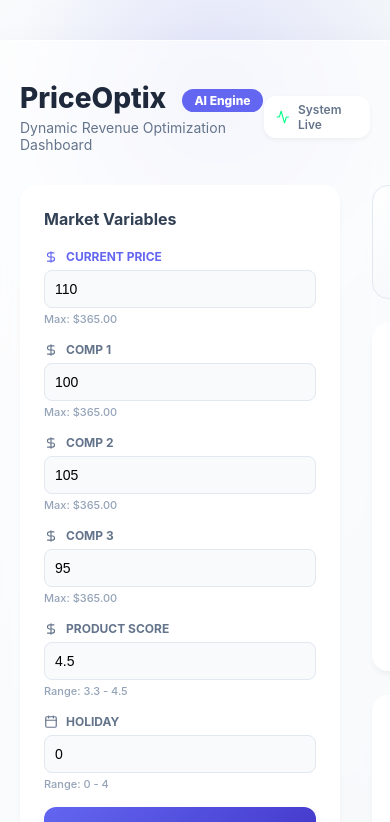
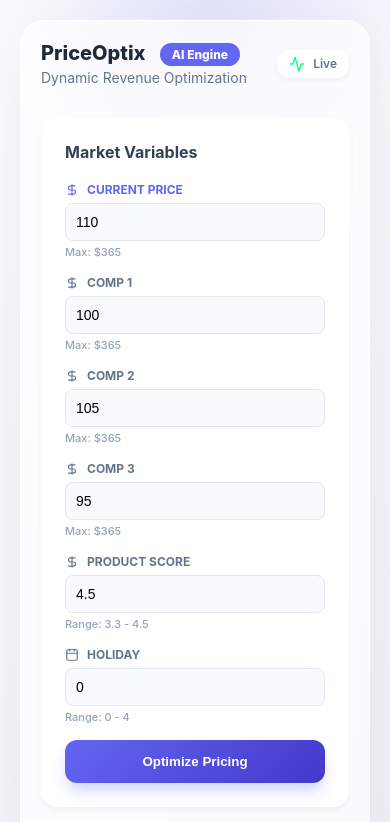
Before and after one commit to CreeperSama/Dynamic-Pricing-Engine, a React (Create React App) app in the folder frontend/: page / in a window 390 px wide. Shown: the top 822 px of the page. Built offline with nearby package versions, Linux system fonts and the light colour scheme.

Commit message:
Mobile View Added

```diff
--- a/frontend/src/App.js
+++ b/frontend/src/App.js
@@ -11,14 +11,11 @@
   const [loading, setLoading] = useState(false);
 
   const handleCalculate = async () => {
-    // ==========================================
-    // 🛑 FRONTEND SAFETY CHECKS (UX IMPROVEMENT)
-    // ==========================================
     const maxPrice = Math.max(formData.current_price, formData.comp_1, formData.comp_2, formData.comp_3);
 
     if (maxPrice > 365) {
       alert("AI Warning: Maximum supported price is $365 based on historical data.");
-      return; // Stop the function here
+      return;
     }
     if (formData.product_score < 3.3 || formData.product_score > 4.5) {
       alert("AI Warning: Product Score must be between 3.3 and 4.5.");
@@ -41,7 +38,6 @@
       const response = await axios.post('http://127.0.0.1:8000/predict', payload);
       setResult(response.data);
     } catch (error) {
-      // Cleaned up error handling just in case!
       if (error.response && error.response.data && error.response.data.detail) {
         alert(`Backend Error: ${error.response.data.detail}`);
       } else {
@@ -70,17 +66,10 @@
     ];
   }
 
-  // Helper function to define the ranges and hints for each input
   const getInputProps = (key) => {
-    if (key.includes('comp') || key === 'current_price') {
-      return { hint: "Max: $365.00", min: 10, max: 365, step: "0.1" };
-    }
-    if (key === 'product_score') {
-      return { hint: "Range: 3.3 - 4.5", min: 3.3, max: 4.5, step: "0.1" };
-    }
-    if (key === 'holiday') {
-      return { hint: "Range: 0 - 4", min: 0, max: 4, step: "1" };
-    }
+    if (key.includes('comp') || key === 'current_price') return { hint: "Max: $365", min: 10, max: 365, step: "0.1" };
+    if (key === 'product_score') return { hint: "Range: 3.3 - 4.5", min: 3.3, max: 4.5, step: "0.1" };
+    if (key === 'holiday') return { hint: "Range: 0 - 4", min: 0, max: 4, step: "1" };
     return { hint: "", min: 0, max: 100, step: "1" };
   };
 
@@ -93,17 +82,19 @@
         <header style={styles.header}>
           <div>
             <h1 style={styles.title}>PriceOptix <span style={styles.badge}>AI Engine</span></h1>
-            <p style={styles.subtitle}>Dynamic Revenue Optimization Dashboard</p>
+            <p style={styles.subtitle}>Dynamic Revenue Optimization</p>
           </div>
           <div style={styles.status}>
             <Activity size={16} color="#00ff88" />
-            <span style={{marginLeft: '8px'}}>System Live</span>
+            <span style={{marginLeft: '8px'}}>Live</span>
           </div>
         </header>
 
+        {/* --- MOBILE OPTIMIZED GRID --- */}
         <div style={styles.mainGrid}>
-          {/* --- Input Sidebar --- */}
-          <section style={styles.glassCard}>
+
+          <section style={styles.sidebarSection}>
+            <div style={styles.glassCard}>
               <h3 style={styles.cardTitle}>Market Variables</h3>
               <div style={styles.inputGroup}>
                 {Object.keys(formData).map((key) => {
@@ -114,28 +105,23 @@
                         {key === 'holiday' ? <Calendar size={14}/> : <DollarSign size={14}/>}
                         {key.replace('_', ' ')}
                       </label>
+
+                      {/* --- STICKY ZERO FIX --- */}
                       <input
                         type="number"
                         min={min}
                         max={max}
                         step={step}
-  value={formData[key] === 0 && key !== 'holiday' ? '' : formData[key]} // Clears default 0s (except for holiday)
+                        value={formData[key] === 0 && key !== 'holiday' ? '' : formData[key]}
                         onChange={(e) => {
                           const val = e.target.value;
-    setFormData({
-      ...formData,
-      [key]: val === '' ? '' : parseFloat(val)
-    });
+                          setFormData({ ...formData, [key]: val === '' ? '' : parseFloat(val) });
                         }}
                         onBlur={(e) => {
-    // If they click away and left it completely blank, safely snap it back to 0
-    if (e.target.value === '') {
-      setFormData({ ...formData, [key]: 0 });
-    }
+                          if (e.target.value === '') setFormData({ ...formData, [key]: 0 });
                         }}
                         style={styles.input}
                       />
-                    {/* NEW: Helper Text below the input */}
                       <span style={styles.hintText}>{hint}</span>
                     </div>
                   );
@@ -146,13 +132,13 @@
                 style={loading ? styles.buttonLoading : styles.button}
                 disabled={loading}
               >
-              {loading ? "Processing AI Logic..." : "Optimize Pricing"}
+                {loading ? "Processing..." : "Optimize Pricing"}
               </button>
+            </div>
           </section>
 
-          {/* --- Results & Analytics --- */}
           <section style={styles.analyticsSection}>
-            <div style={{ ...styles.metricsGrid, gridTemplateColumns: 'repeat(3, 1fr)' }}>
+            <div style={styles.metricsGrid}>
               <div style={styles.metricCard}>
                 <p style={styles.metricLabel}>Optimal Price</p>
                 <h2 style={styles.metricValue}>${result ? result.recommended_price : '--'}</h2>
@@ -170,7 +156,6 @@
               </div>
             </div>
 
-            {/* AI Insight Generation */}
             {result && (
               <div style={{ ...styles.glassCard, marginBottom: '24px', borderLeft: '4px solid #00ff88' }}>
                 <h3 style={{ ...styles.cardTitle, marginBottom: '8px' }}>🤖 AI Strategic Insight</h3>
@@ -185,9 +170,7 @@
               </div>
             )}
 
-            {/* Charts Area */}
             <div style={{ display: 'flex', flexDirection: 'column', gap: '24px' }}>
-
               <div style={{ ...styles.chartCard, height: '300px', display: 'flex', flexDirection: 'column' }}>
                 <h3 style={styles.cardTitle}>Revenue Elasticity Curve</h3>
                 {result && result.chart_data ? (
@@ -214,7 +197,7 @@
               </div>
 
               <div style={{ ...styles.chartCard, height: '300px', display: 'flex', flexDirection: 'column' }}>
-                <h3 style={styles.cardTitle}>Market Positioning (Price Benchmarking)</h3>
+                <h3 style={styles.cardTitle}>Market Positioning</h3>
                 {result ? (
                   <div style={{ flexGrow: 1, width: '100%', minHeight: '200px' }}>
                     <ResponsiveContainer width="100%" height="100%">
@@ -235,7 +218,6 @@
                   <div style={styles.emptyChart}>Run optimization to benchmark competitors</div>
                 )}
               </div>
-
             </div>
           </section>
         </div>
@@ -244,32 +226,37 @@
   );
 };
 
-// --- Modern Styled Objects ---
+// --- RESPONSIVE CSS STYLES ---
 const styles = {
-  container: { minHeight: '100vh', background: 'linear-gradient(135deg, #f8fafc 0%, #e2e8f0 100%)', display: 'flex', justifyContent: 'center', alignItems: 'center', fontFamily: "'Inter', sans-serif", padding: '40px 20px', position: 'relative', overflow: 'hidden' },
+  container: { minHeight: '100vh', background: 'linear-gradient(135deg, #f8fafc 0%, #e2e8f0 100%)', display: 'flex', justifyContent: 'center', alignItems: 'flex-start', fontFamily: "'Inter', sans-serif", padding: 'clamp(20px, 4vw, 40px) 20px', position: 'relative', overflow: 'hidden' },
   bgCircle1: { position: 'absolute', top: '-10%', right: '-5%', width: '400px', height: '400px', background: 'radial-gradient(circle, rgba(99,102,241,0.15) 0%, rgba(255,255,255,0) 70%)', borderRadius: '50%', zIndex: 0 },
   bgCircle2: { position: 'absolute', bottom: '-10%', left: '-5%', width: '500px', height: '500px', background: 'radial-gradient(circle, rgba(16,185,129,0.1) 0%, rgba(255,255,255,0) 70%)', borderRadius: '50%', zIndex: 0 },
-  dashboard: { width: '1100px', maxWidth: '100%', background: 'rgba(255, 255, 255, 0.7)', backdropFilter: 'blur(10px)', borderRadius: '24px', border: '1px solid rgba(255,255,255,0.8)', boxShadow: '0 20px 50px rgba(0,0,0,0.05)', padding: '40px', zIndex: 1 },
-  header: { display: 'flex', justifyContent: 'space-between', alignItems: 'center', marginBottom: '32px' },
-  title: { margin: 0, fontSize: '28px', color: '#1e293b', fontWeight: 800 },
+  dashboard: { width: '1100px', maxWidth: '100%', background: 'rgba(255, 255, 255, 0.7)', backdropFilter: 'blur(10px)', borderRadius: '24px', border: '1px solid rgba(255,255,255,0.8)', boxShadow: '0 20px 50px rgba(0,0,0,0.05)', padding: 'clamp(20px, 5vw, 40px)', zIndex: 1 },
+  header: { display: 'flex', justifyContent: 'space-between', alignItems: 'center', marginBottom: '32px', flexWrap: 'wrap', gap: '16px' },
+  title: { margin: 0, fontSize: 'clamp(20px, 4vw, 28px)', color: '#1e293b', fontWeight: 800 },
   badge: { fontSize: '12px', background: '#6366f1', color: 'white', padding: '4px 12px', borderRadius: '20px', verticalAlign: 'middle', marginLeft: '10px' },
   subtitle: { margin: '4px 0 0 0', color: '#64748b', fontSize: '14px' },
   status: { display: 'flex', alignItems: 'center', fontSize: '12px', color: '#64748b', fontWeight: 600, background: '#fff', padding: '6px 12px', borderRadius: '12px', boxShadow: '0 2px 5px rgba(0,0,0,0.05)' },
-  mainGrid: { display: 'grid', gridTemplateColumns: '320px 1fr', gap: '32px' },
+
+  // Responsive layout magic starts here
+  mainGrid: { display: 'flex', flexWrap: 'wrap', gap: '32px' },
+  sidebarSection: { flex: '1 1 320px', minWidth: '280px' },
+  analyticsSection: { flex: '3 1 500px', minWidth: '280px', overflow: 'hidden' },
+  metricsGrid: { display: 'flex', flexWrap: 'wrap', gap: '20px', marginBottom: '24px' },
+  metricCard: { flex: '1 1 180px', background: 'linear-gradient(135deg, #ffffff 0%, #f1f5f9 100%)', padding: '20px', borderRadius: '16px', textAlign: 'center', border: '1px solid #e2e8f0', display: 'flex', flexDirection: 'column', justifyContent: 'center' },
+
   glassCard: { background: '#ffffff', borderRadius: '16px', padding: '24px', boxShadow: '0 4px 6px -1px rgba(0,0,0,0.05)' },
   cardTitle: { marginTop: 0, marginBottom: '20px', fontSize: '16px', color: '#334155' },
   inputWrapper: { marginBottom: '16px' },
   label: { display: 'flex', alignItems: 'center', gap: '8px', fontSize: '12px', fontWeight: 700, textTransform: 'uppercase', marginBottom: '6px' },
   input: { width: '100%', padding: '10px', borderRadius: '8px', border: '1px solid #e2e8f0', background: '#f8fafc', fontSize: '14px', boxSizing: 'border-box' },
-  hintText: { fontSize: '11px', color: '#94a3b8', display: 'block', marginTop: '4px', fontWeight: 500 }, // NEW STYLE
+  hintText: { fontSize: '11px', color: '#94a3b8', display: 'block', marginTop: '4px', fontWeight: 500 },
   button: { width: '100%', padding: '14px', borderRadius: '12px', border: 'none', background: 'linear-gradient(135deg, #6366f1 0%, #4338ca 100%)', color: 'white', fontWeight: 700, cursor: 'pointer', transition: 'transform 0.2s', boxShadow: '0 10px 15px -3px rgba(99, 102, 241, 0.3)' },
   buttonLoading: { background: '#94a3b8', cursor: 'not-allowed', width: '100%', padding: '14px', borderRadius: '12px', border: 'none', color: 'white' },
-  metricsGrid: { display: 'grid', gap: '20px', marginBottom: '24px' },
-  metricCard: { background: 'linear-gradient(135deg, #ffffff 0%, #f1f5f9 100%)', padding: '20px', borderRadius: '16px', textAlign: 'center', border: '1px solid #e2e8f0', display: 'flex', flexDirection: 'column', justifyContent: 'center' },
   metricLabel: { margin: 0, fontSize: '12px', fontWeight: 700, color: '#64748b', textTransform: 'uppercase' },
   metricValue: { margin: '8px 0 0 0', fontSize: '28px', color: '#1e293b', fontWeight: 800 },
   chartCard: { background: '#ffffff', borderRadius: '16px', padding: '24px', boxShadow: '0 4px 6px -1px rgba(0,0,0,0.05)' },
-  emptyChart: { height: '100%', minHeight: '200px', display: 'flex', alignItems: 'center', justifyContent: 'center', color: '#94a3b8', border: '2px dashed #e2e8f0', borderRadius: '12px' },
+  emptyChart: { height: '100%', minHeight: '200px', display: 'flex', alignItems: 'center', justifyContent: 'center', color: '#94a3b8', border: '2px dashed #e2e8f0', borderRadius: '12px', textAlign: 'center', padding: '20px' },
   tooltip: { borderRadius: '8px', border: 'none', boxShadow: '0 10px 15px -3px rgba(0,0,0,0.1)' }
 };
 
```
Lines whose indentation alone changed are shown as unchanged.
